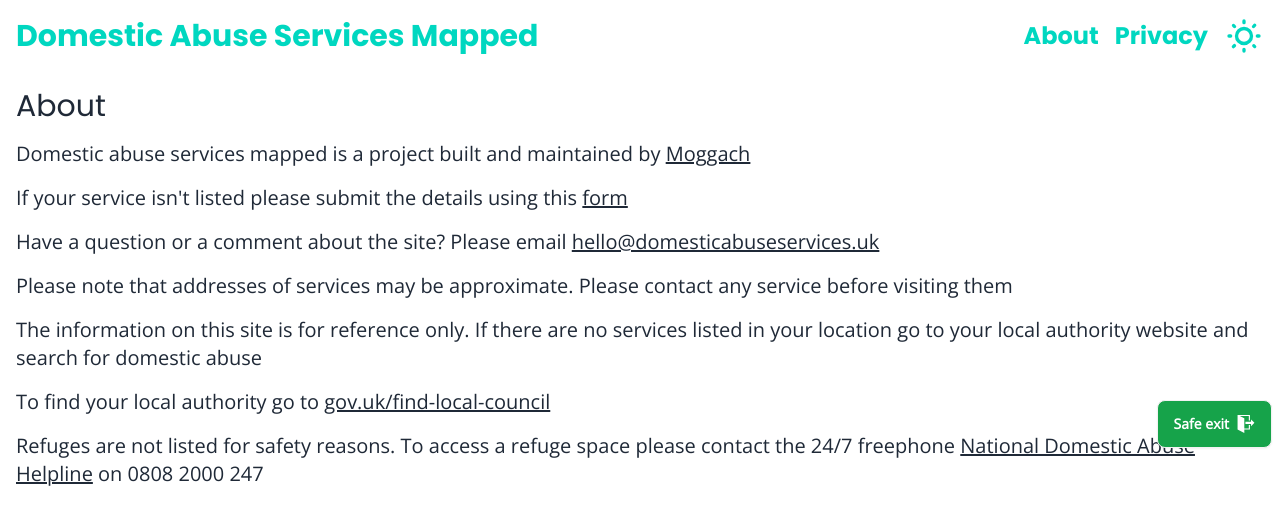
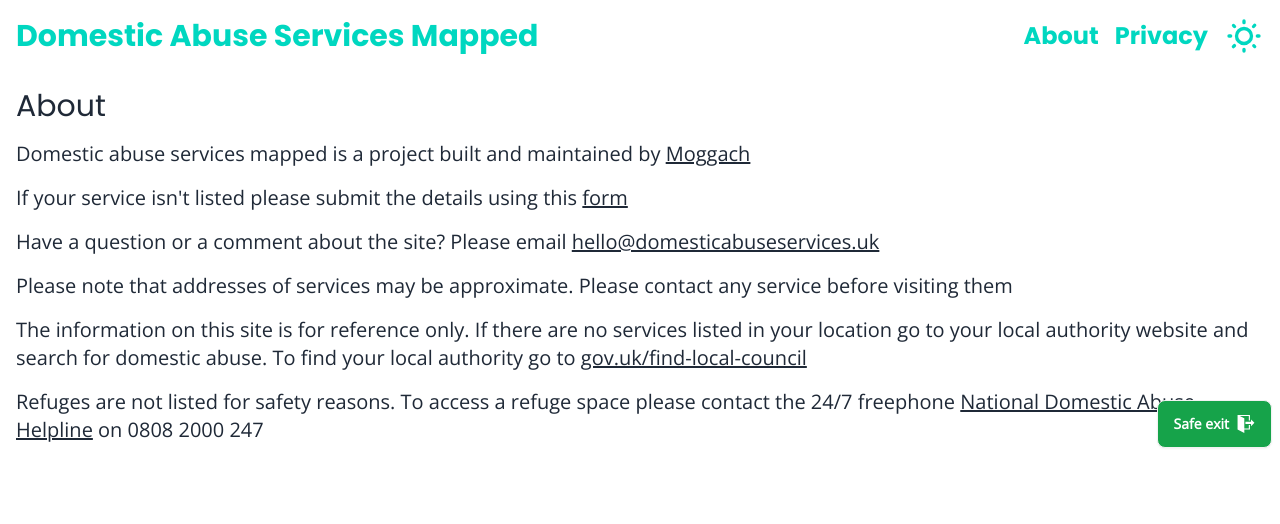
Before and after one commit to Moggach/domestic-abuse-services-mapped, a Next.js app: page /about in a window 1280 px wide. Shown: the top 524 px of the page. Built offline with nearby package versions, Linux system fonts and the light colour scheme.

Commit message:
minor text change to about page

```diff
--- a/src/app/about/page.js
+++ b/src/app/about/page.js
@@ -13,8 +13,8 @@ const About = () => {
     <p>If your service isn't listed please submit the details using this <a className="underline" href="https://airtable.com/appksbQlVr07Kxadu/pagEkSrTVCs0yk2OS/form">form</a> </p>
     <p>Have a question or a comment about the site? Please email <a className="underline" href="mailto:hello@domesticabuseservices.uk">hello@domesticabuseservices.uk</a></p>
     <p>Please note that addresses of services may be approximate. Please contact any service before visiting them</p>
-    <p>The information on this site is for reference only. If there are no services listed in your location go to your local authority website and search for domestic abuse</p>
-    <p>To find your local authority go to <a className="underline" href="https://www.gov.uk/find-local-council">gov.uk/find-local-council</a></p>
+    <p>The information on this site is for reference only. If there are no services listed in your location go to your local authority website and search for domestic abuse.
+   To find your local authority go to <a className="underline" href="https://www.gov.uk/find-local-council">gov.uk/find-local-council</a></p>
 
     <p>Refuges are not listed for safety reasons. To access a refuge space please contact the 24/7 freephone <a className="underline" href="https://www.nationaldahelpline.org.uk/">National Domestic Abuse Helpline</a> on 0808 2000 247</p>
     </div>
```
